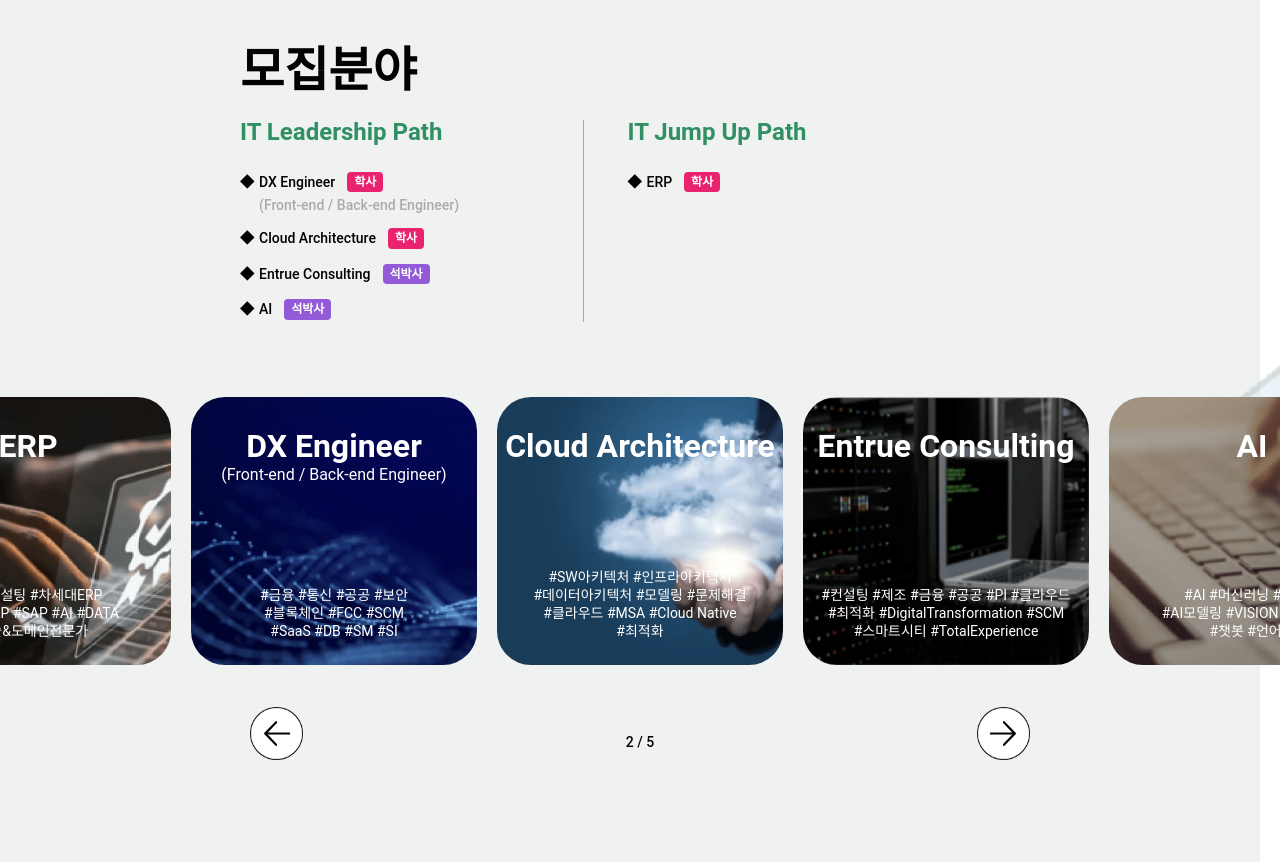
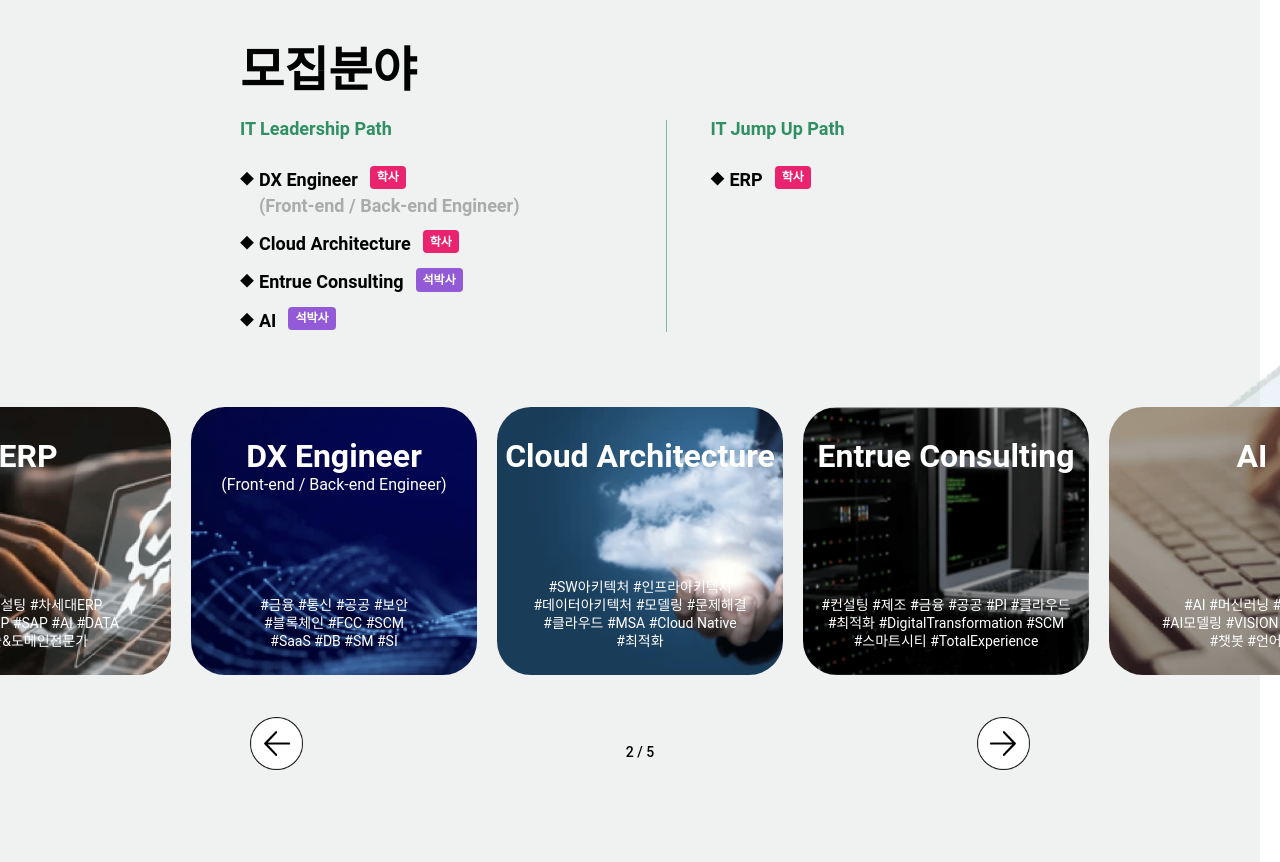
Before and after one commit to gracefulwolf/lgcns, a plain HTML site: page index.html in a window 1280 px wide. Shown: the part 1780-2642 px from the top of the page. Drawn offline with Linux system fonts and the light colour scheme; a web font is replaced by a local one.

Commit message:
ㅁㅁㅁ

```diff
--- a/resource/css/common.css
+++ b/resource/css/common.css
@@ -51,9 +51,10 @@ section{padding:130px 0;}
 .section-bg{position:relative}
 .section02{padding:100px 0;}
 .part-wrap{display:flex;align-items: flex-start; margin-top:25px;}
-.part-wrap .part-box .part-title{font-size:24px;color:#309064;font-weight:700;line-height: 1;}
-.part-wrap .part-box dd{position:relative;display: flex;flex-wrap: wrap; margin-top:15px;font-weight:700;font-size:18px;padding-left:19px;}
-.part-wrap .part-box dd:before{content:'◆';position:absolute;top:0px;left:0;font-size:14px;}
+.part-wrap .part-box .part-title{font-size:18px;color:#309064;font-weight:700;line-height: 1;}
+.part-wrap .part-box dd{position:relative;display: flex;flex-wrap: wrap; margin-top:15px;padding-left:19px;}
+.part-wrap .part-box dd > *{font-weight:700;font-size:18px;}
+.part-wrap .part-box dd:before{content:'◆';position:absolute;top:3px;left:0;font-size:14px;}
 .part-wrap .part-box dd:first-of-type{margin-top:30px;}
 .part-wrap .part-box dd p{flex:0 100%;color:#ababac;margin-top:3px;}
 .part-wrap .part-box dd .lable{font-size:12px;color:#fff;font-weight:700;padding:3px 7px 2px 7px;border-radius: 4px;display: flex;align-items: center;justify-content: center;margin-left:12px;position:relative;top:-2px;}
@@ -347,6 +348,7 @@ section{padding:130px 0;}
   .part-wrap{display: block;margin-top:4.0rem;}
   .part-wrap .part-box .part-title{font-size:2.2rem;}
   .part-wrap .part-box dd{font-size:1.6rem;margin-top:1.0rem;}
+  .part-wrap .part-box dd > *{font-size:1.6rem;}
   .part-wrap .part-box dd:first-of-type{margin-top:2.0rem;}
   .part-wrap .part-box {margin:2.5rem 0 0 0;border-top:1px solid #88b5a6;border-right:0;padding-top:3rem;}
   .part-wrap .part-box:first-child{border-top:0;padding-top:0;}
```
Also changed, not shown: 1 other file.
